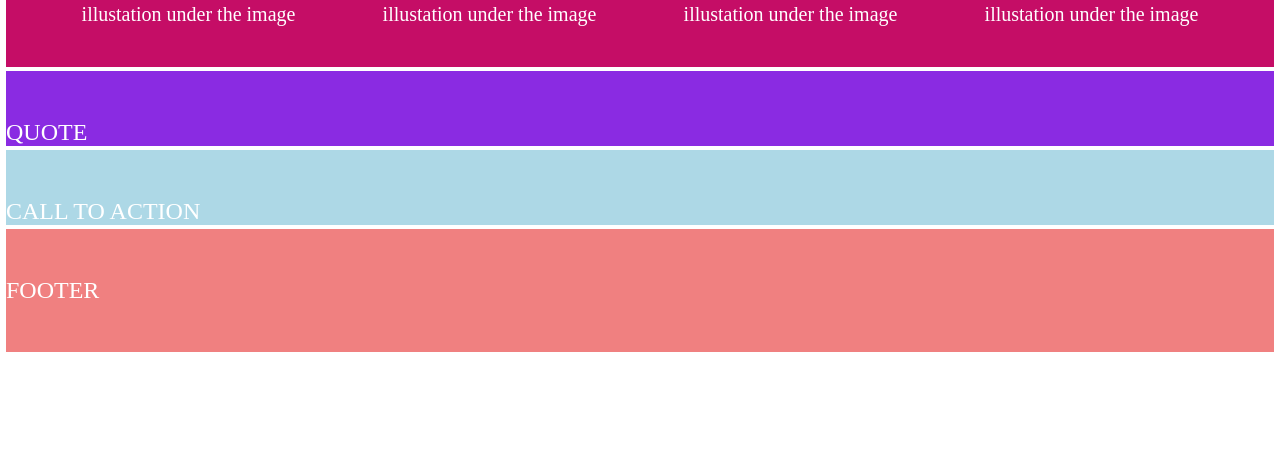
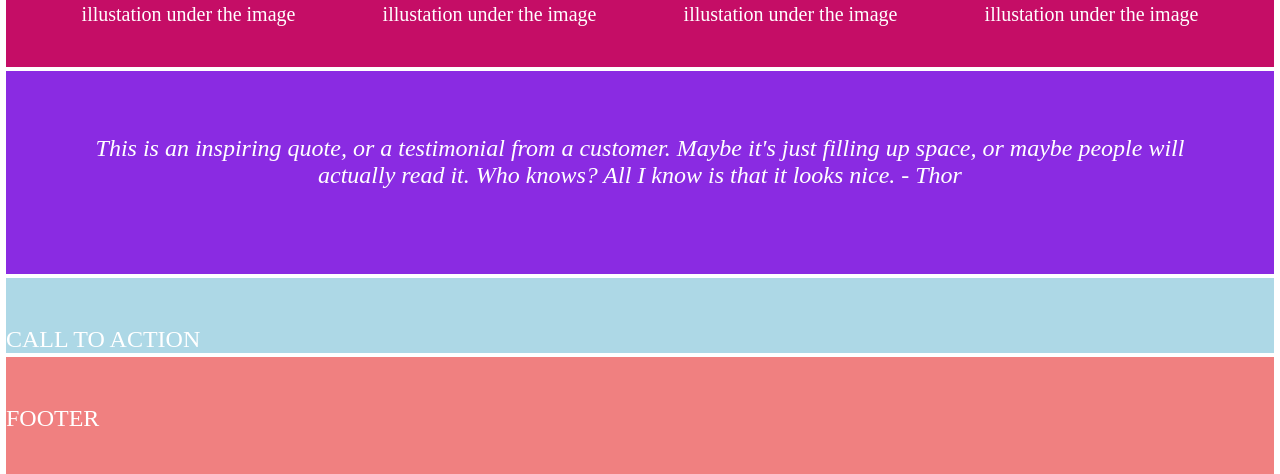
Before and after one commit to Amritkhangura/landing-page, a plain HTML site: page index.html in a window 1280 px wide. Shown: the part 724-1198 px from the top of the page. Before the commit the page ends 1082 px from the top, so only its background shows below. Drawn offline with Linux system fonts and the light colour scheme.

Commit message:
Quote done

```diff
--- a/index.html
+++ b/index.html
@@ -35,7 +35,10 @@
       <div class="textbox-4">This is some subtext under the illustation under the image</div>
     </div>
 
-    <div class="quote"> QUOTE</div>
+    <div class="quote">
+      This is an inspiring quote, or a testimonial from a customer. Maybe it's just filling up space, or maybe people will actually read  it. Who knows? All I know is that it looks nice.
+      - Thor
+    </div>
     <div class="call-to-action"> CALL TO ACTION</div>
 
   <footer class="flex-footer">FOOTER</footer>
--- a/style.css
+++ b/style.css
@@ -44,7 +44,13 @@ height: 250px;
 
 .quote {
 background-color: blueviolet;
-padding-top: 3rem;
+padding: 4rem;
+text-align: center;
+display: flex;
+height: 75px;
+font-style: italic;
+font-weight: lighter;
+
 }
 
 .call-to-action {
@@ -147,5 +153,4 @@ padding-top: 3rem;
   height: 100px;
   text-align: center;
   font-size: 20px;
-
 }
```
